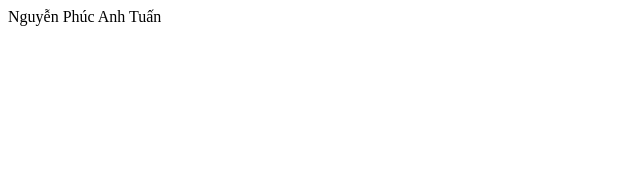
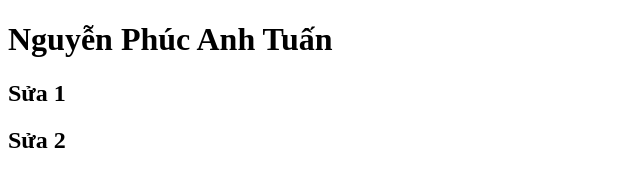
Before and after one commit to anhtuan140905/duan6, a plain HTML site: page index.html in a window 1280 px wide. Shown: the whole page, without its empty margins (0-640 px from the left). Drawn offline with Linux system fonts and the light colour scheme.

Commit message:
1. sửa lần 1

```diff
--- a/index.html
+++ b/index.html
@@ -6,8 +6,8 @@
     <title>Tiêu đề</title>
   </head>
   <body>
-    <head>
-      Nguyễn Phúc Anh Tuấn
-    </head>
+    <h1>Nguyễn Phúc Anh Tuấn</h1>
+    <h2>Sửa 1</h2>
+    <h2>Sửa 2</h2>
   </body>
 </html>
```
